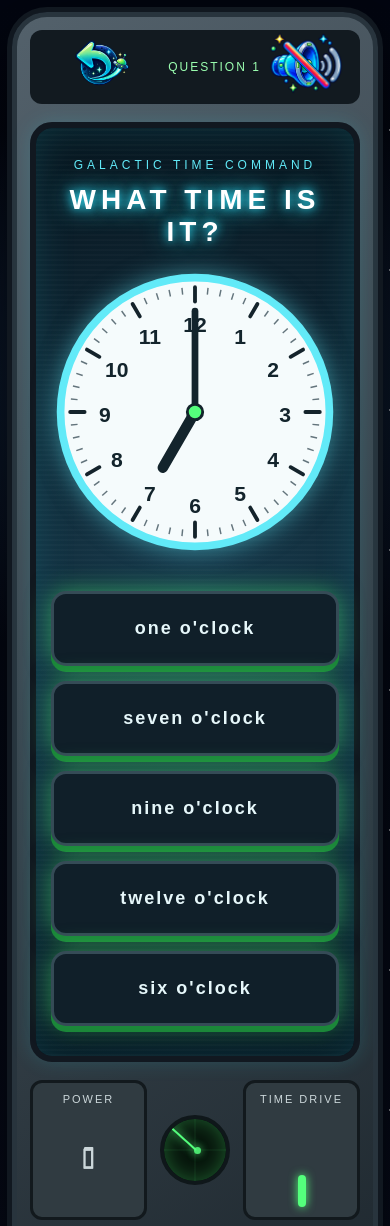
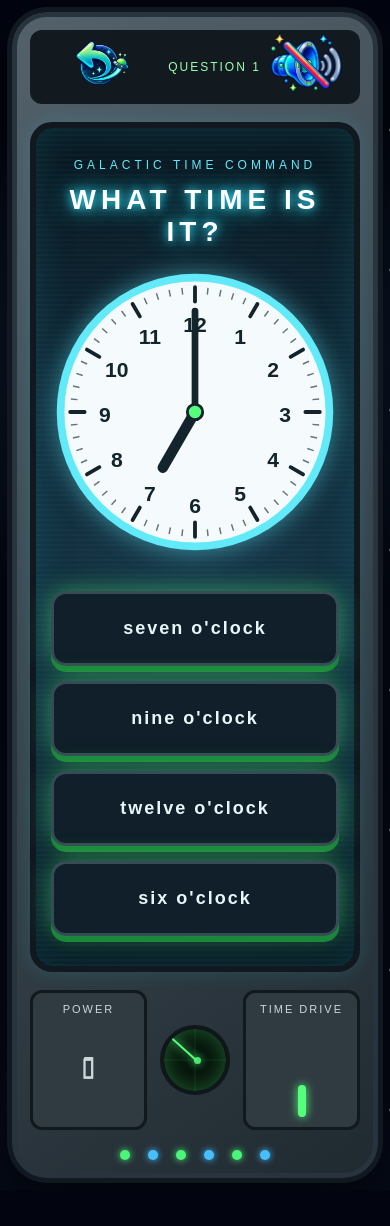
Before and after one commit to ercrawshaw/time_game, a Next.js app: page /game in a window 390 px wide. Shown: the top 1226 px of the page. After the commit the page ends 1190 px from the top, so only its background shows below. Built offline with nearby package versions, Linux system fonts and the light colour scheme.

Commit message:
only 4 answers

```diff
--- a/app/globals.css
+++ b/app/globals.css
@@ -386,16 +386,6 @@ button:disabled {
     box-shadow 0.15s ease;
 }
 
-.answerButton:last-child {
-  grid-column: 1 / -1;
-
-  max-width: 340px;
-
-  width: 100%;
-
-  justify-self: center;
-}
-
 .answerButton:hover {
   transform: translateY(-2px);
 
@@ -456,9 +446,4 @@ button:disabled {
     grid-template-columns: 1fr;
   }
 
-  .answerButton:last-child {
-    grid-column: auto;
-
-    max-width: none;
-  }
 }
--- a/app/utils/game/create-question/index.js
+++ b/app/utils/game/create-question/index.js
@@ -7,7 +7,7 @@ import generateWrongTimes from "../generate-wrong-time";
 export default function createQuestion( difficulty, timeType) {
 
   const correctTime = generateTime(difficulty);
-  const wrongTimes = generateWrongTimes(correctTime, difficulty, 4);
+  const wrongTimes = generateWrongTimes(correctTime, difficulty, 3);
 
   const allTimes = shuffle([ correctTime, ...wrongTimes ]);
 
```
